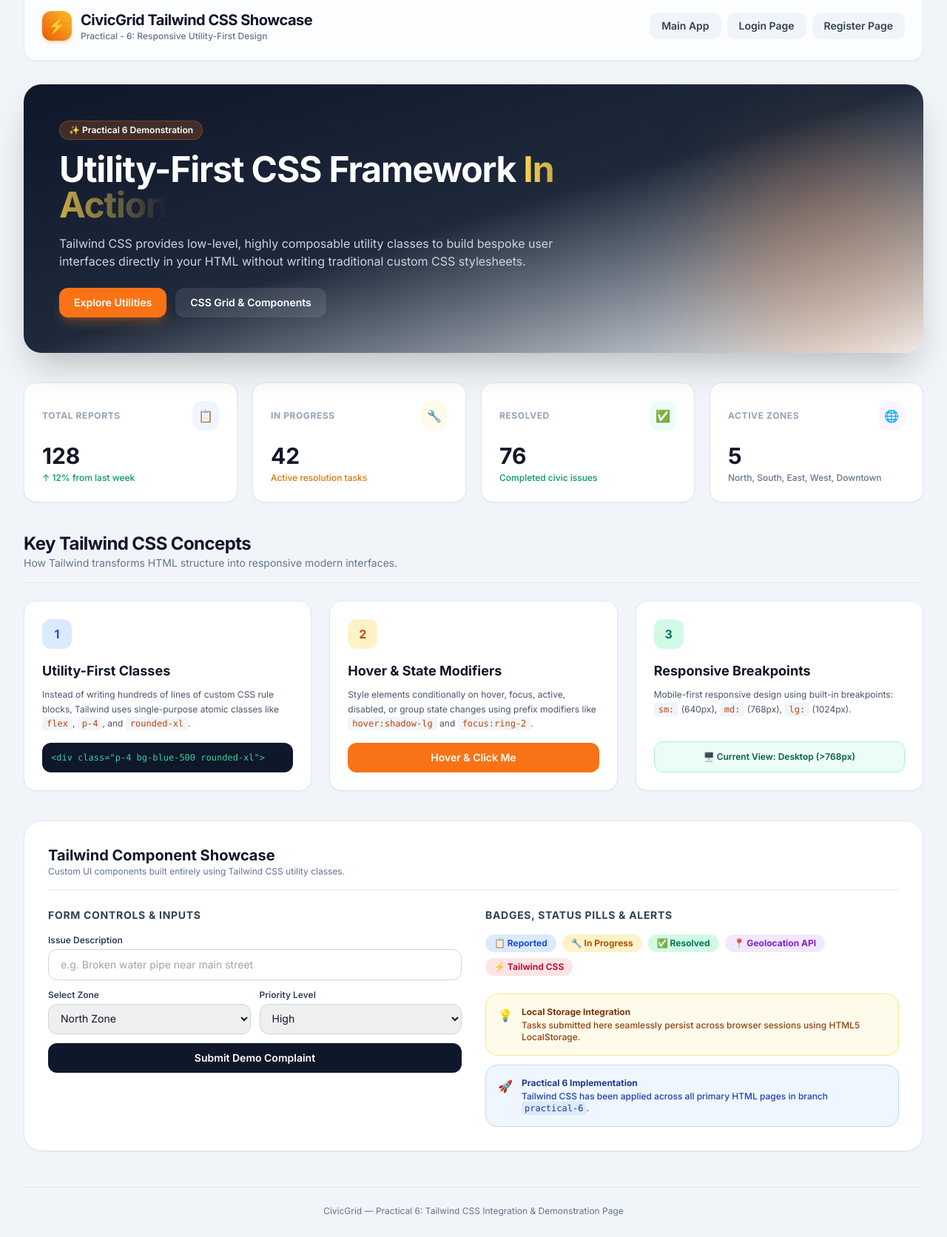
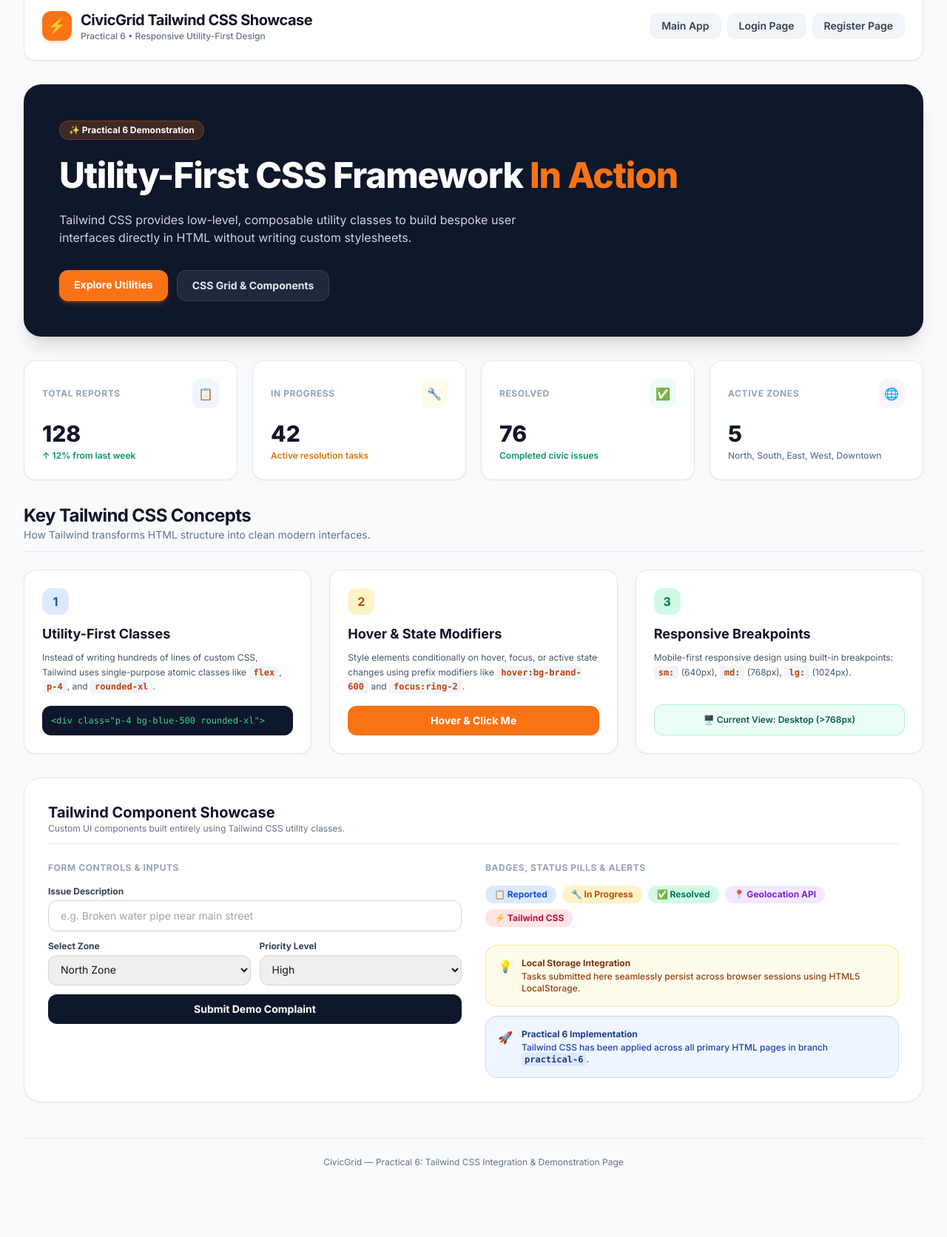
Before and after one commit to Priyansh9506/CivicGrid, a plain HTML site: page tailwind_demo.html in a window 1280 px wide. Shown: the part 44-1716 px from the top of the page at 74% size. After the commit the page ends 1679 px from the top, so only its background shows below. Drawn offline with nearby package versions, Linux system fonts and the light colour scheme.

Commit message:
Refine tailwind_demo.html UI to be clean, simple, and high-contrast

```diff
--- a/tailwind_demo.html
+++ b/tailwind_demo.html
@@ -3,7 +3,7 @@
 <head>
     <meta charset="UTF-8">
     <meta name="viewport" content="width=device-width, initial-scale=1.0">
-    <title>Practical 6: Tailwind CSS Demonstration - CivicGrid</title>
+    <title>Practical 6: Tailwind CSS Showcase - CivicGrid</title>
     <!-- Tailwind CSS Play CDN -->
     <script src="https://cdn.tailwindcss.com"></script>
     <script>
@@ -23,22 +23,22 @@
             }
         }
     </script>
-    <link href="https://fonts.googleapis.com/css2?family=Inter:wght@300;400;500;600;700&display=swap" rel="stylesheet">
+    <link href="https://fonts.googleapis.com/css2?family=Inter:wght@400;500;600;700;800&display=swap" rel="stylesheet">
     <style>
         body { font-family: 'Inter', sans-serif; }
     </style>
 </head>
-<body class="bg-slate-100 min-h-screen text-slate-800 antialiased p-4 sm:p-8">
+<body class="bg-slate-50 min-h-screen text-slate-800 antialiased p-4 sm:p-8">
 
     <!-- Header Navigation -->
-    <header class="max-w-7xl mx-auto mb-8 bg-white/80 backdrop-blur-md border border-slate-200/80 rounded-2xl p-4 sm:p-6 shadow-sm flex flex-col sm:flex-row items-center justify-between gap-4">
+    <header class="max-w-7xl mx-auto mb-8 bg-white border border-slate-200 rounded-2xl p-4 sm:p-6 shadow-sm flex flex-col sm:flex-row items-center justify-between gap-4">
         <div class="flex items-center gap-3">
-            <div class="w-10 h-10 rounded-xl bg-gradient-to-tr from-brand-600 to-amber-400 flex items-center justify-center text-white font-bold text-xl shadow-md shadow-brand-500/20">
+            <div class="w-10 h-10 rounded-xl bg-brand-500 flex items-center justify-center text-white font-bold text-xl shadow-md shadow-brand-500/20">
                 ⚡
             </div>
             <div>
                 <h1 class="text-xl font-bold tracking-tight text-slate-900">CivicGrid Tailwind CSS Showcase</h1>
-                <p class="text-xs text-slate-500 font-medium">Practical - 6: Responsive Utility-First Design</p>
+                <p class="text-xs text-slate-500 font-medium">Practical 6 • Responsive Utility-First Design</p>
             </div>
         </div>
 
@@ -49,63 +49,58 @@
         </nav>
     </header>
 
-    <main class="max-w-7xl mx-auto space-y-10">
+    <main class="max-w-7xl mx-auto space-y-8">
 
-        <!-- Hero Section featuring Tailwind Gradients & Typography -->
-        <section class="relative overflow-hidden rounded-3xl bg-gradient-to-br from-slate-900 via-slate-800 to-brand-900 p-8 sm:p-12 text-white shadow-2xl">
-            <div class="absolute -right-10 -bottom-10 w-80 h-80 bg-brand-500/20 rounded-full blur-3xl pointer-events-none"></div>
-            <div class="relative z-10 max-w-2xl space-y-4">
-                <span class="inline-flex items-center gap-1.5 px-3 py-1 rounded-full text-xs font-semibold bg-brand-500/20 text-brand-300 border border-brand-500/30">
-                    ✨ Practical 6 Demonstration
-                </span>
-                <h2 class="text-3xl sm:text-5xl font-extrabold tracking-tight leading-tight">
-                    Utility-First CSS Framework <span class="text-transparent bg-clip-text bg-gradient-to-r from-amber-300 to-brand-400">In Action</span>
-                </h2>
-                <p class="text-slate-300 text-sm sm:text-base leading-relaxed">
-                    Tailwind CSS provides low-level, highly composable utility classes to build bespoke user interfaces directly in your HTML without writing traditional custom CSS stylesheets.
-                </p>
-                <div class="pt-2 flex flex-wrap gap-3">
-                    <a href="#utilities" class="px-5 py-2.5 rounded-xl bg-brand-500 text-white font-semibold text-sm shadow-lg shadow-brand-500/30 hover:bg-brand-600 transition active:scale-95">Explore Utilities</a>
-                    <a href="#grid" class="px-5 py-2.5 rounded-xl bg-white/10 text-white font-semibold text-sm hover:bg-white/20 transition backdrop-blur-sm">CSS Grid & Components</a>
-                </div>
+        <!-- Hero Section featuring High-Contrast Typography -->
+        <section class="rounded-3xl bg-slate-900 p-8 sm:p-12 text-white shadow-xl space-y-6">
+            <div class="inline-flex items-center gap-2 px-3 py-1 rounded-full text-xs font-bold bg-brand-500/20 text-brand-400 border border-brand-500/30">
+                ✨ Practical 6 Demonstration
+            </div>
+            <h2 class="text-3xl sm:text-5xl font-extrabold tracking-tight text-white leading-tight">
+                Utility-First CSS Framework <span class="text-brand-500">In Action</span>
+            </h2>
+            <p class="text-slate-300 text-sm sm:text-base leading-relaxed max-w-2xl">
+                Tailwind CSS provides low-level, composable utility classes to build bespoke user interfaces directly in HTML without writing custom stylesheets.
+            </p>
+            <div class="pt-2 flex flex-wrap gap-3">
+                <a href="#utilities" class="px-5 py-2.5 rounded-xl bg-brand-500 text-white font-bold text-sm shadow-md shadow-brand-500/30 hover:bg-brand-600 transition active:scale-95">Explore Utilities</a>
+                <a href="#grid" class="px-5 py-2.5 rounded-xl bg-slate-800 text-slate-200 border border-slate-700 font-bold text-sm hover:bg-slate-700 transition">CSS Grid & Components</a>
             </div>
         </section>
 
-        <!-- Stats Overview Cards (Tailwind Grid & Cards) -->
+        <!-- Stats Overview Cards -->
         <section class="grid grid-cols-1 sm:grid-cols-2 lg:grid-cols-4 gap-5">
-            <div class="bg-white p-6 rounded-2xl border border-slate-200 shadow-sm hover:shadow-md transition group">
+            <div class="bg-white p-6 rounded-2xl border border-slate-200 shadow-sm hover:shadow transition">
                 <div class="flex items-center justify-between mb-4">
                     <span class="text-xs font-bold text-slate-400 uppercase tracking-wider">Total Reports</span>
-                    <span class="p-2 rounded-xl bg-blue-50 text-blue-600 group-hover:scale-110 transition">📋</span>
+                    <span class="p-2 rounded-xl bg-blue-50 text-blue-600 font-bold">📋</span>
                 </div>
                 <div class="text-3xl font-extrabold text-slate-900">128</div>
-                <p class="text-xs text-emerald-600 font-medium mt-1 flex items-center gap-1">
-                    ↑ 12% from last week
-                </p>
+                <p class="text-xs text-emerald-600 font-semibold mt-1">↑ 12% from last week</p>
             </div>
 
-            <div class="bg-white p-6 rounded-2xl border border-slate-200 shadow-sm hover:shadow-md transition group">
+            <div class="bg-white p-6 rounded-2xl border border-slate-200 shadow-sm hover:shadow transition">
                 <div class="flex items-center justify-between mb-4">
                     <span class="text-xs font-bold text-slate-400 uppercase tracking-wider">In Progress</span>
-                    <span class="p-2 rounded-xl bg-amber-50 text-amber-600 group-hover:scale-110 transition">🔧</span>
+                    <span class="p-2 rounded-xl bg-amber-50 text-amber-600 font-bold">🔧</span>
                 </div>
                 <div class="text-3xl font-extrabold text-slate-900">42</div>
-                <p class="text-xs text-amber-600 font-medium mt-1">Active resolution tasks</p>
+                <p class="text-xs text-amber-600 font-semibold mt-1">Active resolution tasks</p>
             </div>
 
-            <div class="bg-white p-6 rounded-2xl border border-slate-200 shadow-sm hover:shadow-md transition group">
+            <div class="bg-white p-6 rounded-2xl border border-slate-200 shadow-sm hover:shadow transition">
                 <div class="flex items-center justify-between mb-4">
                     <span class="text-xs font-bold text-slate-400 uppercase tracking-wider">Resolved</span>
-                    <span class="p-2 rounded-xl bg-emerald-50 text-emerald-600 group-hover:scale-110 transition">✅</span>
+                    <span class="p-2 rounded-xl bg-emerald-50 text-emerald-600 font-bold">✅</span>
                 </div>
                 <div class="text-3xl font-extrabold text-slate-900">76</div>
-                <p class="text-xs text-emerald-600 font-medium mt-1">Completed civic issues</p>
+                <p class="text-xs text-emerald-600 font-semibold mt-1">Completed civic issues</p>
             </div>
 
-            <div class="bg-white p-6 rounded-2xl border border-slate-200 shadow-sm hover:shadow-md transition group">
+            <div class="bg-white p-6 rounded-2xl border border-slate-200 shadow-sm hover:shadow transition">
                 <div class="flex items-center justify-between mb-4">
                     <span class="text-xs font-bold text-slate-400 uppercase tracking-wider">Active Zones</span>
-                    <span class="p-2 rounded-xl bg-purple-50 text-purple-600 group-hover:scale-110 transition">🌐</span>
+                    <span class="p-2 rounded-xl bg-purple-50 text-purple-600 font-bold">🌐</span>
                 </div>
                 <div class="text-3xl font-extrabold text-slate-900">5</div>
                 <p class="text-xs text-slate-500 font-medium mt-1">North, South, East, West, Downtown</p>
@@ -114,9 +109,9 @@
 
         <!-- Feature Grid: Core Concepts of Tailwind CSS -->
         <section id="utilities" class="space-y-6">
-            <div class="border-b border-slate-200 pb-4">
+            <div class="border-b border-slate-200 pb-3">
                 <h3 class="text-2xl font-bold text-slate-900 tracking-tight">Key Tailwind CSS Concepts</h3>
-                <p class="text-sm text-slate-500">How Tailwind transforms HTML structure into responsive modern interfaces.</p>
+                <p class="text-sm text-slate-500">How Tailwind transforms HTML structure into clean modern interfaces.</p>
             </div>
 
             <div class="grid grid-cols-1 md:grid-cols-3 gap-6" id="grid">
@@ -124,15 +119,15 @@
                 <!-- Concept 1: Utility Classes -->
                 <div class="bg-white p-6 rounded-2xl border border-slate-200 shadow-sm space-y-4 flex flex-col justify-between">
                     <div>
-                        <div class="w-10 h-10 rounded-xl bg-blue-100 text-blue-700 flex items-center justify-center font-bold mb-4">
+                        <div class="w-9 h-9 rounded-xl bg-blue-100 text-blue-700 flex items-center justify-center font-bold mb-3">
                             1
                         </div>
                         <h4 class="text-lg font-bold text-slate-900">Utility-First Classes</h4>
                         <p class="text-xs text-slate-600 mt-2 leading-relaxed">
-                            Instead of writing hundreds of lines of custom CSS rule blocks, Tailwind uses single-purpose atomic classes like <code class="bg-slate-100 text-brand-700 px-1.5 py-0.5 rounded text-xs">flex</code>, <code class="bg-slate-100 text-brand-700 px-1.5 py-0.5 rounded text-xs">p-4</code>, and <code class="bg-slate-100 text-brand-700 px-1.5 py-0.5 rounded text-xs">rounded-xl</code>.
+                            Instead of writing hundreds of lines of custom CSS, Tailwind uses single-purpose atomic classes like <code class="bg-slate-100 text-brand-700 px-1.5 py-0.5 rounded text-xs font-bold">flex</code>, <code class="bg-slate-100 text-brand-700 px-1.5 py-0.5 rounded text-xs font-bold">p-4</code>, and <code class="bg-slate-100 text-brand-700 px-1.5 py-0.5 rounded text-xs font-bold">rounded-xl</code>.
                         </p>
                     </div>
-                    <div class="bg-slate-900 text-emerald-400 p-3 rounded-xl text-xs font-mono overflow-x-auto">
+                    <div class="bg-slate-900 text-emerald-400 p-3 rounded-xl text-xs font-mono">
                         &lt;div class="p-4 bg-blue-500 rounded-xl"&gt;
                     </div>
                 </div>
@@ -140,15 +135,15 @@
                 <!-- Concept 2: State Modifiers -->
                 <div class="bg-white p-6 rounded-2xl border border-slate-200 shadow-sm space-y-4 flex flex-col justify-between">
                     <div>
-                        <div class="w-10 h-10 rounded-xl bg-amber-100 text-amber-700 flex items-center justify-center font-bold mb-4">
+                        <div class="w-9 h-9 rounded-xl bg-amber-100 text-amber-700 flex items-center justify-center font-bold mb-3">
                             2
                         </div>
                         <h4 class="text-lg font-bold text-slate-900">Hover & State Modifiers</h4>
                         <p class="text-xs text-slate-600 mt-2 leading-relaxed">
-                            Style elements conditionally on hover, focus, active, disabled, or group state changes using prefix modifiers like <code class="bg-slate-100 text-brand-700 px-1.5 py-0.5 rounded text-xs">hover:shadow-lg</code> and <code class="bg-slate-100 text-brand-700 px-1.5 py-0.5 rounded text-xs">focus:ring-2</code>.
+                            Style elements conditionally on hover, focus, or active state changes using prefix modifiers like <code class="bg-slate-100 text-brand-700 px-1.5 py-0.5 rounded text-xs font-bold">hover:bg-brand-600</code> and <code class="bg-slate-100 text-brand-700 px-1.5 py-0.5 rounded text-xs font-bold">focus:ring-2</code>.
                         </p>
                     </div>
-                    <button class="w-full py-2.5 px-4 rounded-xl bg-brand-500 text-white font-semibold text-sm shadow-sm hover:bg-brand-600 hover:shadow-md active:scale-95 transition-all">
+                    <button class="w-full py-2.5 px-4 rounded-xl bg-brand-500 text-white font-bold text-sm shadow-sm hover:bg-brand-600 hover:shadow active:scale-95 transition-all">
                         Hover & Click Me
                     </button>
                 </div>
@@ -156,12 +151,12 @@
                 <!-- Concept 3: Responsive Breakpoints -->
                 <div class="bg-white p-6 rounded-2xl border border-slate-200 shadow-sm space-y-4 flex flex-col justify-between">
                     <div>
-                        <div class="w-10 h-10 rounded-xl bg-emerald-100 text-emerald-700 flex items-center justify-center font-bold mb-4">
+                        <div class="w-9 h-9 rounded-xl bg-emerald-100 text-emerald-700 flex items-center justify-center font-bold mb-3">
                             3
                         </div>
                         <h4 class="text-lg font-bold text-slate-900">Responsive Breakpoints</h4>
                         <p class="text-xs text-slate-600 mt-2 leading-relaxed">
-                            Mobile-first responsive design using built-in breakpoints: <code class="bg-slate-100 text-brand-700 px-1.5 py-0.5 rounded text-xs">sm:</code> (640px), <code class="bg-slate-100 text-brand-700 px-1.5 py-0.5 rounded text-xs">md:</code> (768px), <code class="bg-slate-100 text-brand-700 px-1.5 py-0.5 rounded text-xs">lg:</code> (1024px).
+                            Mobile-first responsive design using built-in breakpoints: <code class="bg-slate-100 text-brand-700 px-1.5 py-0.5 rounded text-xs font-bold">sm:</code> (640px), <code class="bg-slate-100 text-brand-700 px-1.5 py-0.5 rounded text-xs font-bold">md:</code> (768px), <code class="bg-slate-100 text-brand-700 px-1.5 py-0.5 rounded text-xs font-bold">lg:</code> (1024px).
                         </p>
                     </div>
                     <div class="bg-emerald-50 text-emerald-800 p-3 rounded-xl text-xs font-semibold text-center border border-emerald-200">
@@ -176,7 +171,7 @@
 
         <!-- UI Component Showcase -->
         <section class="bg-white p-6 sm:p-8 rounded-3xl border border-slate-200 shadow-sm space-y-6">
-            <div class="border-b border-slate-200 pb-4">
+            <div class="border-b border-slate-200 pb-3">
                 <h3 class="text-xl font-bold text-slate-900">Tailwind Component Showcase</h3>
                 <p class="text-xs text-slate-500">Custom UI components built entirely using Tailwind CSS utility classes.</p>
             </div>
@@ -185,17 +180,17 @@
 
                 <!-- Form Controls Demo -->
                 <div class="space-y-4">
-                    <h4 class="text-sm font-bold text-slate-700 uppercase tracking-wider">Form Controls & Inputs</h4>
+                    <h4 class="text-xs font-bold text-slate-400 uppercase tracking-wider">Form Controls & Inputs</h4>
 
                     <div class="space-y-3">
                         <div>
-                            <label class="block text-xs font-semibold text-slate-700 mb-1">Issue Description</label>
+                            <label class="block text-xs font-bold text-slate-700 mb-1">Issue Description</label>
                             <input type="text" placeholder="e.g. Broken water pipe near main street" class="w-full px-4 py-2.5 rounded-xl border border-slate-300 text-sm text-slate-900 focus:ring-2 focus:ring-brand-500 focus:border-brand-500 outline-none transition">
                         </div>
 
                         <div class="grid grid-cols-2 gap-3">
                             <div>
-                                <label class="block text-xs font-semibold text-slate-700 mb-1">Select Zone</label>
+                                <label class="block text-xs font-bold text-slate-700 mb-1">Select Zone</label>
                                 <select class="w-full px-3 py-2.5 rounded-xl border border-slate-300 text-sm text-slate-900 focus:ring-2 focus:ring-brand-500 outline-none transition">
                                     <option>North Zone</option>
                                     <option>South Zone</option>
@@ -204,7 +199,7 @@
                                 </select>
                             </div>
                             <div>
-                                <label class="block text-xs font-semibold text-slate-700 mb-1">Priority Level</label>
+                                <label class="block text-xs font-bold text-slate-700 mb-1">Priority Level</label>
                                 <select class="w-full px-3 py-2.5 rounded-xl border border-slate-300 text-sm text-slate-900 focus:ring-2 focus:ring-brand-500 outline-none transition">
                                     <option>High</option>
                                     <option>Medium</option>
@@ -213,7 +208,7 @@
                             </div>
                         </div>
 
-                        <button class="w-full py-2.5 rounded-xl bg-slate-900 text-white font-semibold text-sm hover:bg-slate-800 transition active:scale-95">
+                        <button class="w-full py-2.5 rounded-xl bg-slate-900 text-white font-bold text-sm hover:bg-slate-800 transition active:scale-95">
                             Submit Demo Complaint
                         </button>
                     </div>
@@ -221,7 +216,7 @@
 
                 <!-- Badges, Alerts & Interactive Pills -->
                 <div class="space-y-4">
-                    <h4 class="text-sm font-bold text-slate-700 uppercase tracking-wider">Badges, Status Pills & Alerts</h4>
+                    <h4 class="text-xs font-bold text-slate-400 uppercase tracking-wider">Badges, Status Pills & Alerts</h4>
 
                     <div class="flex flex-wrap gap-2">
                         <span class="px-3 py-1 rounded-full text-xs font-bold bg-blue-100 text-blue-700">📋 Reported</span>
@@ -245,7 +240,7 @@
                             <span class="text-base">🚀</span>
                             <div>
                                 <strong class="font-bold block text-blue-900 mb-0.5">Practical 6 Implementation</strong>
-                                Tailwind CSS has been applied across all primary HTML pages in branch <code class="bg-blue-100 px-1 py-0.5 rounded text-blue-900">practical-6</code>.
+                                Tailwind CSS has been applied across all primary HTML pages in branch <code class="bg-blue-100 px-1 py-0.5 rounded text-blue-900 font-bold">practical-6</code>.
                             </div>
                         </div>
                     </div>
```
